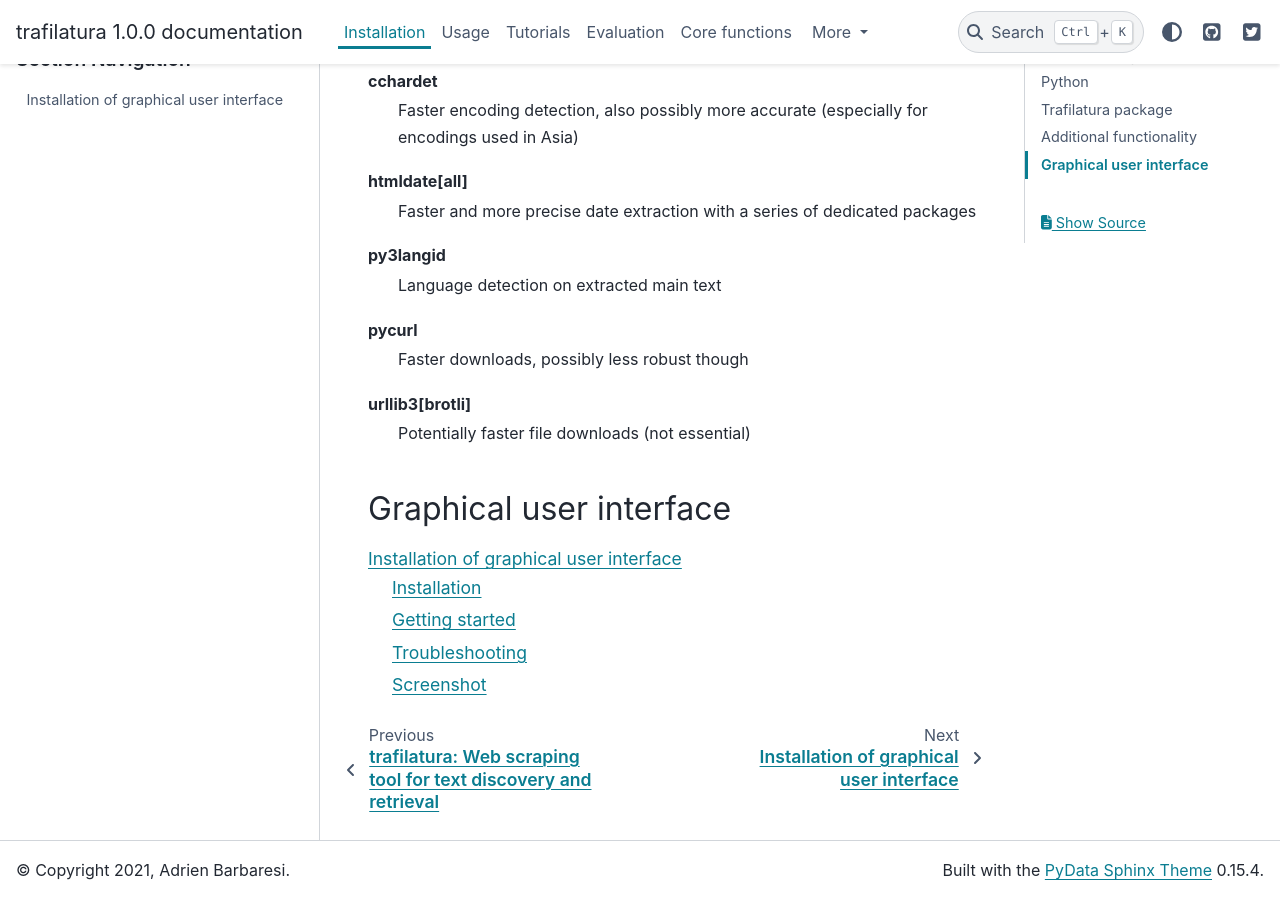
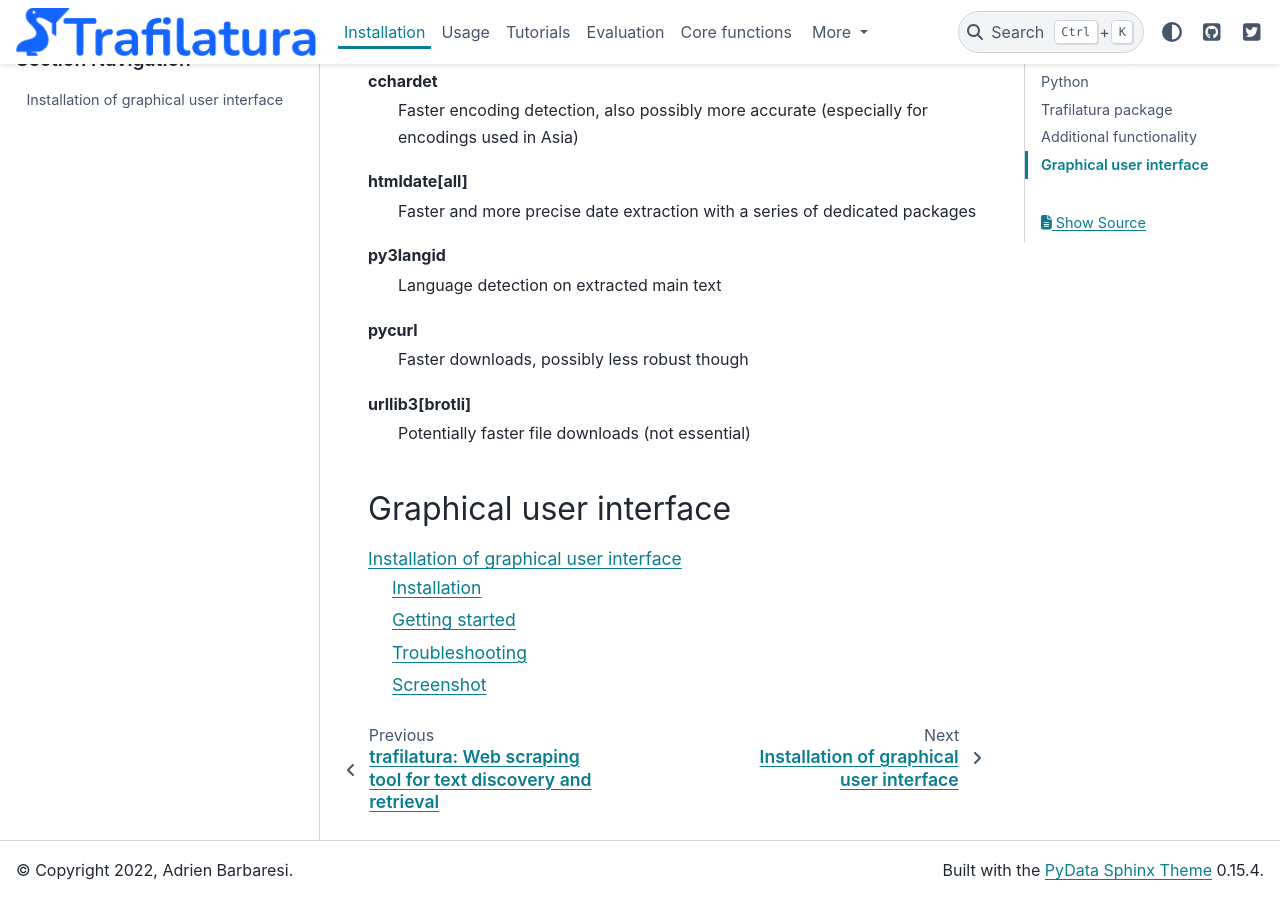
Before and after one commit to adbar/trafilatura, a Sphinx documentation site: the page built from docs/installation.rst, in a window 1280 px wide and 900 px high, scrolled down 2579 px. Built offline with Sphinx 7.4.7 and the PyData theme 0.15.4, drawn with Linux system fonts in a browser that asks for light colours.

Commit message:
logo added (#120)

```diff
--- a/docs/conf.py
+++ b/docs/conf.py
@@ -21,7 +21,7 @@
 # -- Project information -----------------------------------------------------
 
 project = 'trafilatura'
-copyright = '2021, Adrien Barbaresi'
+copyright = '2022, Adrien Barbaresi'
 html_show_sphinx = False
 author = 'Adrien Barbaresi'
 version = trafilatura.__version__
@@ -97,6 +97,9 @@
 #  "show_toc_level": 3,
 }
 
+html_logo = "trafilatura-logo.png"
+
+
 html_context = {
     # "github_url": "https://github.com", # or your GitHub Enterprise interprise
     "github_user": "adbar",
```
Also changed, not shown: README.rst (+8 -0 lines), docs/index.rst (+1 -6 lines), docs/trafilatura-logo.png (added).
